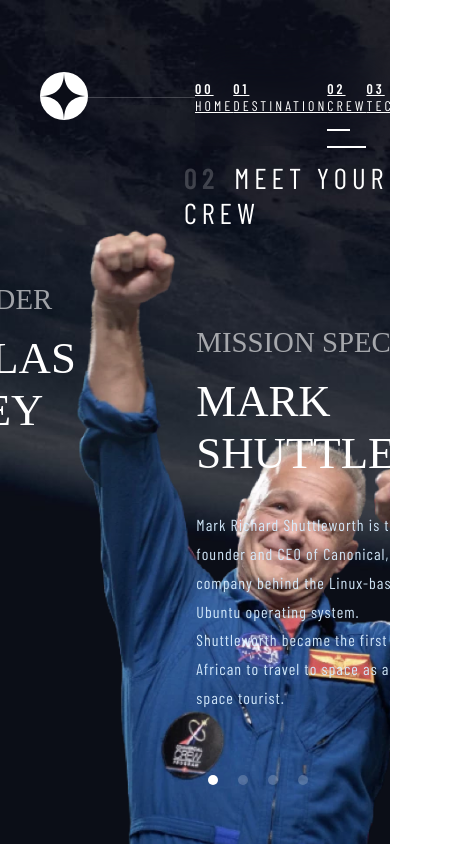
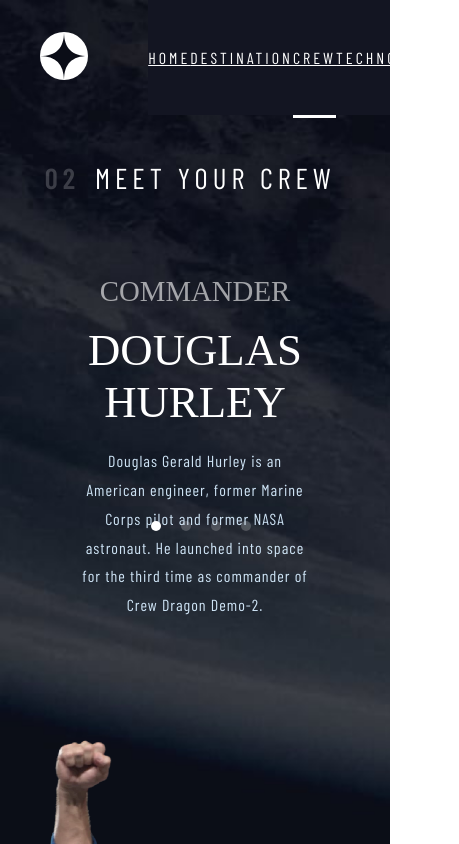
Before and after one commit to subhajitroycode/space-tourism-website, a React (Vite) app: page /crew in a window 390 px wide. Shown: the top 844 px of the page, 459 px wide, since content can reach past the window. Built offline with nearby package versions, Linux system fonts and the light colour scheme; a web font is replaced by a local one.

Commit message:
header, home, destination & crew page is responsive now

```diff
--- a/src/index.css
+++ b/src/index.css
@@ -380,3 +380,144 @@
   letter-spacing: 1px;
   font-weight: 300;
 }
+
+/* Tablet Screen */
+@media screen and (max-width: 1024px) {
+  header {
+    margin: 0;
+  }
+
+  hr {
+    display: none;
+  }
+
+  .menu-icon {
+    width: 62vw;
+    background-color: #131522;
+  }
+
+  .navbar-list li {
+    padding: 3rem 0;
+    font-size: 16px;
+  }
+
+  .navbar-list li > a {
+    padding: 3rem 0;
+  }
+
+  .navbar-list li > a.active {
+    border-bottom: 3px solid #fff;
+  }
+
+  .navbar-list li > a span {
+    display: none;
+  }
+
+  .home-container {
+    background-image: url("./assets/home/background-home-tablet.jpg");
+    padding-top: 15rem;
+  }
+
+  .hero-container {
+    flex-direction: column;
+    align-items: center;
+    text-align: center;
+    gap: 12rem;
+  }
+
+  .home-content {
+    width: auto;
+  }
+
+  .home-title {
+    font-size: 1.4rem;
+  }
+
+  .home-description {
+    width: 50%;
+    margin: 0 auto;
+  }
+
+  .explore-content a {
+    width: 250px;
+    height: 250px;
+    font-size: 2.2rem;
+  }
+
+  .heading-title {
+    margin-left: 2.8rem;
+  }
+
+  .destination-container {
+    background-image: url("./assets/destination/background-destination-tablet.jpg");
+  }
+
+  .planet-container {
+    flex-direction: column;
+    align-items: center;
+    width: auto;
+    gap: 5rem;
+  }
+
+  .planet-image img {
+    width: 350px;
+  }
+
+  .planets-content {
+    text-align: center;
+  }
+
+  .planet-content-navigation {
+    justify-content: center;
+  }
+
+  .planet-description {
+    margin: 0 auto 2.5rem;
+  }
+
+  .planet-content-info-details {
+    justify-content: center;
+  }
+
+  .crew-content {
+    flex-direction: column;
+    justify-content: space-between;
+    gap: 5rem;
+  }
+
+  .crew-content-info {
+    text-align: center;
+    margin-top: 5rem;
+  }
+
+  .crew-content-info p {
+    margin: 1.2rem auto 2.5rem;
+    width: auto;
+    padding: 0 2rem;
+  }
+
+  .crew-image img {
+    height: 48vh;
+  }
+
+  .swiper-pagination {
+    text-align: center;
+  }
+
+  .swiper-pagination-fraction,
+  .swiper-pagination-custom,
+  .swiper-horizontal > .swiper-pagination-bullets,
+  .swiper-pagination-bullets.swiper-pagination-horizontal {
+    top: 20rem;
+    left: 0;
+    bottom: 0;
+    width: 100%;
+  }
+}
+
+@media screen and (max-width: 768px) {
+  section {
+    height: auto;
+    padding-bottom: 2rem;
+  }
+}
```
